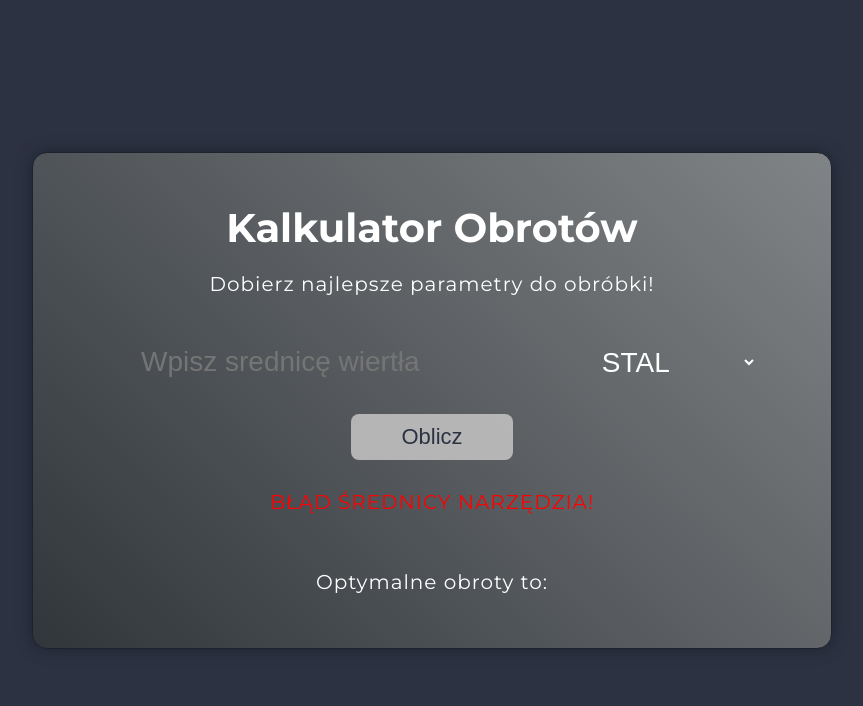
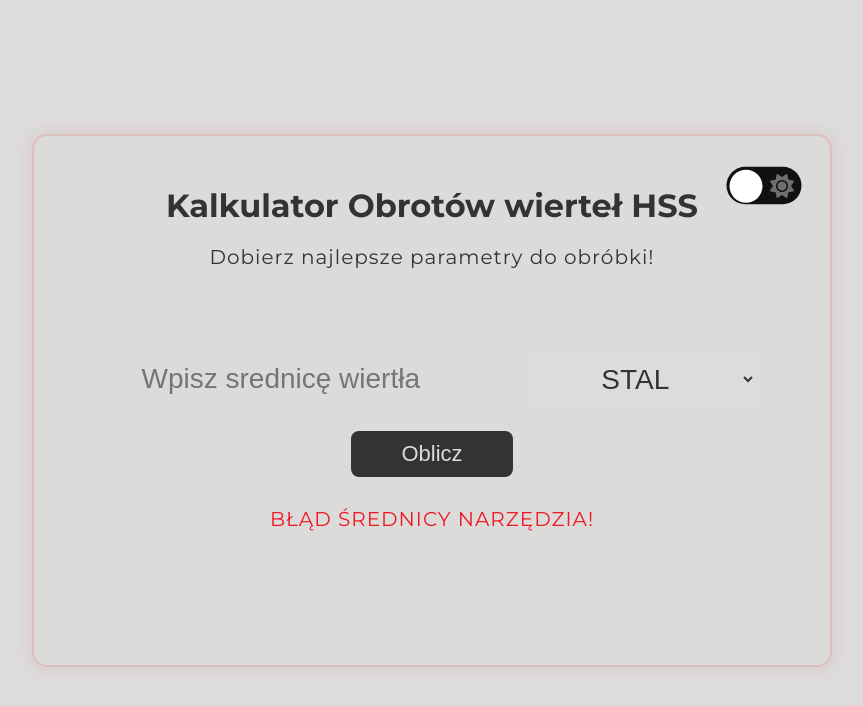
Before and after one commit to stonka123/Calc-spindle-CNC, a plain HTML site: page index.html in a window 1280 px wide. Both pictures are taken after a click on the button "Oblicz". Shown: the whole page, without its empty margins (208-1071 px from the left). Drawn offline with Linux system fonts and the light colour scheme.

Commit message:
added dark mode and repair some problems

```diff
--- a/index.html
+++ b/index.html
@@ -4,7 +4,7 @@
 		<meta charset="UTF-8" />
 		<meta http-equiv="X-UA-Compatible" content="IE=edge" />
 		<meta name="viewport" content="width=device-width, initial-scale=1.0" />
-		<title>Exchange Rate App</title>
+		<title>Kalkulator obrotów dla wierteł HSS</title>
 		<link rel="preconnect" href="https://fonts.googleapis.com" />
 		<link rel="preconnect" href="https://fonts.gstatic.com" crossorigin />
 		<link
@@ -17,11 +17,19 @@
 		></script>
 		<link rel="stylesheet" href="style.css" />
 	</head>
-	<body>
+	<body data-mode="light">
 		<div class="wrapper">
 			<div class="header">
-				<h1>Kalkulator Obrotów</h1>
+				<h1>Kalkulator Obrotów wierteł HSS</h1>
 				<p>Dobierz najlepsze parametry do obróbki!</p>
+			</div>
+			<div>
+				<input type="checkbox" class="checkbox" id="toggleMode" />
+				<label class="label" for="toggleMode">
+					<i class="fas fa-moon"></i>
+					<i class="fas fa-sun"></i>
+					<div class="ball"></div>
+				</label>
 			</div>
 			<div class="app-body">
 				<div class="section-left">
--- a/script.js
+++ b/script.js
@@ -3,26 +3,24 @@ const material = document.querySelector('#material');
 const spindleScore = document.querySelector('.spindle-rate');
 const calcBtn = document.querySelector('button');
 const errorShow = document.querySelector('.error-info');
+const body = document.querySelector('body');
+const toggleBtn = document.getElementById('toggleMode');
+const spindleInfo = document.querySelector('.spindle-info');
 
 const calculate = () => {
 	errorShow.style.visibility = 'hidden';
+	spindleInfo.style.visibility = 'visible';
 	spindleScore.textContent = '';
 	const patter = (3.14 * diameter) / 25000;
 	const score = parseFloat(material.value);
 	const diam = parseFloat(diameter.value);
-	// console.log(diameter.value);
-	// console.log(material.value);
 	let box = 3.14 * diameter.value;
-	// console.log(box);
-	let wynik = (25000 / box) * material.value;
-	// console.log(wynik);
-
-	spindleScore.textContent = `${wynik.toFixed(0)}`;
+	let totalyScore = (25000 / box) * material.value;
+	spindleScore.textContent = `${totalyScore.toFixed(0)}`;
+	checkString();
 	checkInf();
-	checkString();
 };
 
-// errorShow.style.visibility = 'visible';
 const checkInf = () => {
 	if (diameter.value === '') {
 		spindleScore.textContent = '';
@@ -30,6 +28,8 @@ const checkInf = () => {
 		errorShow.style.visibility = 'visible';
 		errorShow.textContent = 'Wpisz odpowiednią średnicę wiertła!';
 		spindleScore.textContent = '';
+
+		spindleInfo.style.visibility = 'hidden';
 	} else if (diameter.value == 0) {
 		errorShow.style.visibility = 'visible';
 		spindleScore.textContent = '';
@@ -39,12 +39,20 @@ const checkInf = () => {
 const checkString = () => {
 	const re = new RegExp('[^abc]');
 	if (diameter.value.match(re)) {
-		console.log('ok');
 	} else {
-		console.log('blad');
 		errorShow.style.visibility = 'visible';
 		errorShow.textContent = 'Błąd średnicy narzędzia!';
+		spindleInfo.style.visibility = 'hidden';
 	}
 };
 
+const handleDarkMode = () => {
+	if (body.getAttribute('data-mode') === 'light') {
+		body.setAttribute('data-mode', 'dark');
+	} else {
+		body.setAttribute('data-mode', 'light');
+	}
+};
+
+toggleBtn.addEventListener('click', handleDarkMode);
 calcBtn.addEventListener('click', calculate);
--- a/style.css
+++ b/style.css
@@ -4,27 +4,51 @@
 	margin: 0;
 }
 
+[data-mode='light'] {
+	--bg-color: rgb(221, 219, 219);
+	--wrapper-color: rgb(221, 218, 218);
+	--text-color: #333;
+	--link-color: #06e;
+	--btn-color: #333;
+	--error-color: #ec1a24;
+	--score-color: rgb(214, 0, 0);
+	--border-color: rgba(214, 122, 122, 0.273);
+	--box-shadow-color: rgba(218, 88, 88, 0.135);
+}
+
+[data-mode='dark'] {
+	--bg-color: #333;
+	--heading-color: rgb(131, 60, 60);
+	--text-color: #ddd;
+	--link-color: rgb(86, 124, 103);
+	--btn-color: #ddd;
+	--error-color: #ec1a24;
+	--score-color: rgb(214, 0, 0);
+	--border-color: #ddd;
+	--box-shadow-color: rgb(196, 218, 189);
+}
 body {
 	display: flex;
 	justify-content: center;
 	align-items: center;
 	height: 100vh;
 	font-family: 'Montserrat', sans-serif;
-	background-color: #2d3242;
+	background-color: var(--bg-color);
 }
 
 .wrapper {
+	position: absolute;
 	padding: 50px;
 	width: 800px;
-	background-image: linear-gradient(45deg, #31363b, #818486);
-	color: #fff;
+	background-color: var(--wrapper-color);
+	color: var(--text-color);
 	text-align: center;
-	border: 1px solid #1c232d;
+	border: 2px solid var(--border-color);
 	border-radius: 15px;
-	box-shadow: 0 0 15px #1c232d;
+	box-shadow: 0 0 15px var(--box-shadow-color);
 }
 .wrapper h1 {
-	font-size: 40px;
+	font-size: 32px;
 	margin-bottom: 20px;
 }
 .wrapper p {
@@ -34,7 +58,6 @@ body {
 }
 .app-body {
 	display: flex;
-	/* justify-content: center; */
 	justify-content: space-around;
 	align-items: center;
 }
@@ -47,7 +70,7 @@ body {
 }
 .app-body input,
 .app-body select {
-	color: #fff;
+	color: var(--text-color);
 	border: none;
 	background: none;
 	text-align: center;
@@ -56,6 +79,7 @@ body {
 	padding: 10px 20px;
 	font-size: 28px;
 	cursor: pointer;
+	background: var(--bg-color);
 }
 .app-body input {
 	font-size: 28px;
@@ -64,17 +88,18 @@ body {
 .app-body input:focus,
 .app-body select:focus {
 	outline: none;
-	color: #fff;
+	color: var(--text-color);
 }
 .app-body option {
-	color: #333;
+	color: var(--text-color);
 }
 button {
 	margin-top: 25px;
 	padding: 10px 50px;
 	font-size: 22px;
-	background-image: linear-gradient(45deg, #b4b4b4, #b6b6b6);
-	color: #2d3242;
+	background: var(--text-color);
+
+	color: var(--bg-color);
 	border: none;
 	border-radius: 8px;
 	cursor: pointer;
@@ -84,7 +109,7 @@ button:focus {
 }
 .error-info {
 	visibility: hidden;
-	color: red;
+	color: var(--error-color);
 	margin-top: 30px;
 	font-size: 34px;
 	text-transform: uppercase;
@@ -98,5 +123,59 @@ button:focus {
 .wrapper .spindle-info .spindle-rate {
 	font-weight: bold;
 	font-size: 36px;
-	color: tomato;
+	color: var(--error-color);
 }
+
+/* toogle */
+
+.checkbox {
+	opacity: 0;
+	position: relative;
+}
+
+.label {
+	top: -155px;
+	left: 655px;
+	background-color: #111;
+	border-radius: 50px;
+	cursor: pointer;
+	display: flex;
+	align-items: center;
+	justify-content: space-between;
+	padding: 5px;
+	position: relative;
+	height: 25px;
+	width: 50px;
+	transform: scale(1.5);
+}
+
+.label .ball {
+	background-color: #fff;
+	border-radius: 50%;
+	position: absolute;
+	top: 2px;
+	left: 2px;
+	height: 22px;
+	width: 22px;
+	transform: translateX(0px);
+	transition: transform 0.2s linear;
+}
+
+.checkbox:checked + .label .ball {
+	transform: translateX(24px);
+}
+
+.fa-moon {
+	color: #cfcbbb;
+}
+
+.fa-sun {
+	color: #706f6e;
+}
+/* USTAWCI */
+.toggle {
+	background-color: var(--bg-color);
+}
+.toggle .wrapper {
+	color: red;
+}
```
